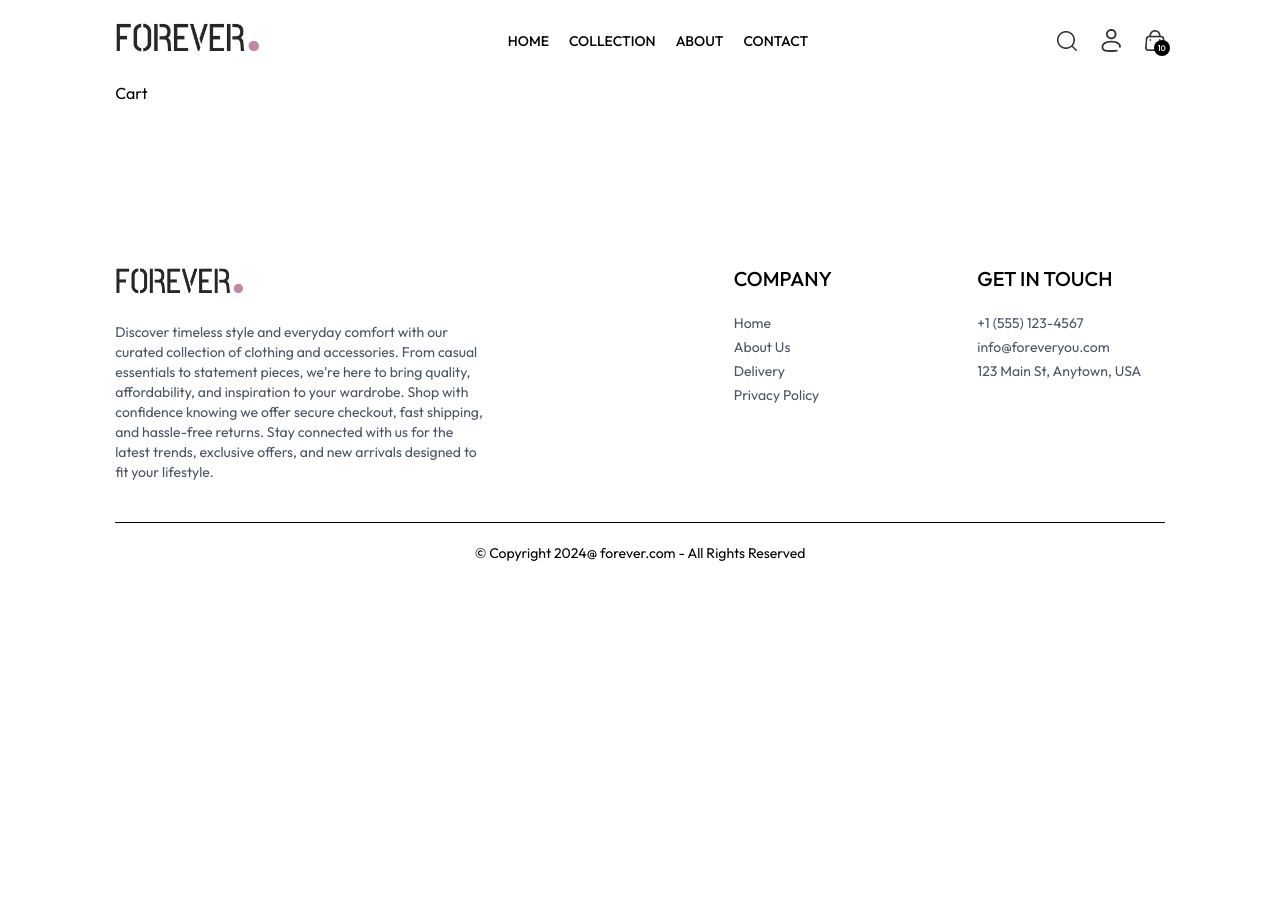
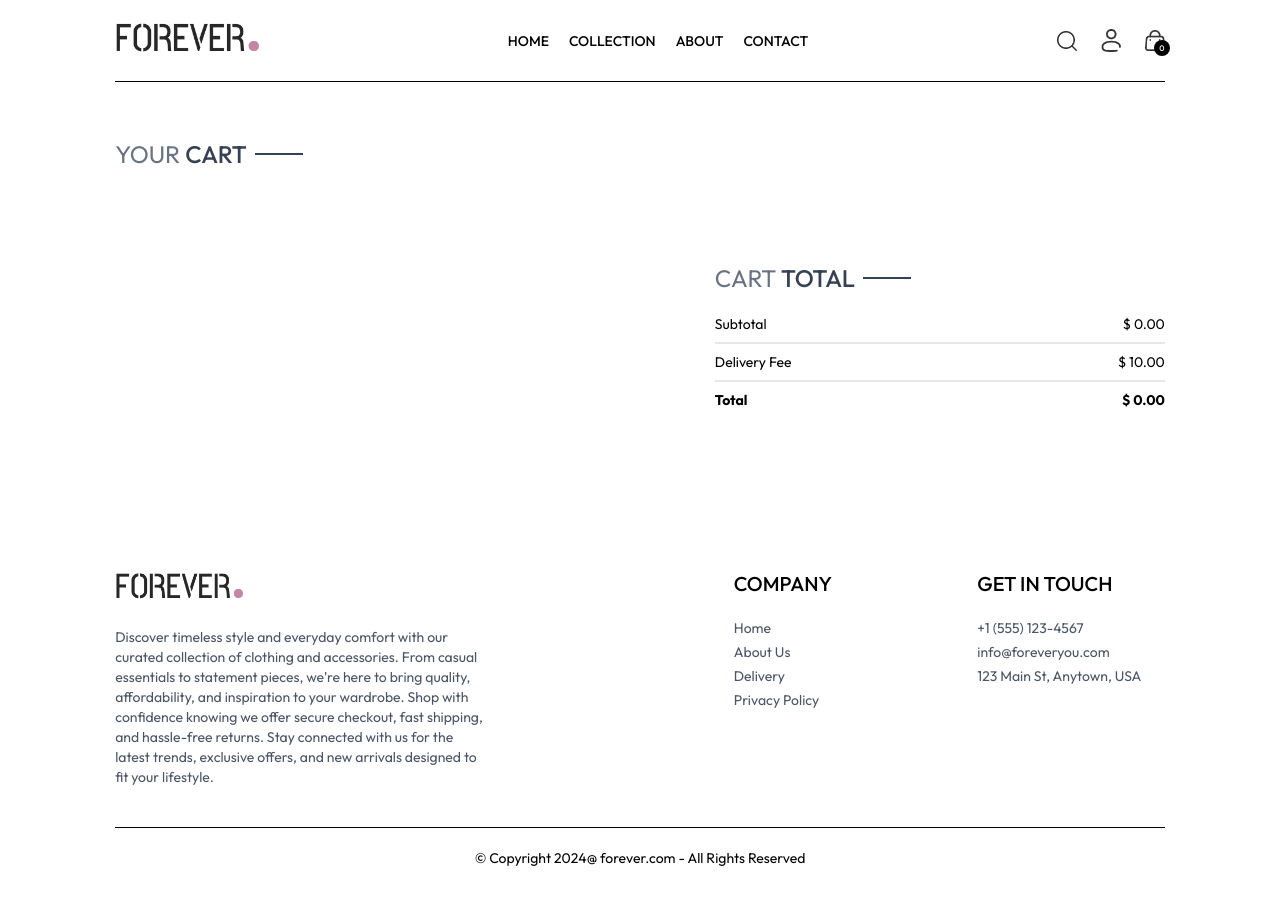
Before and after one commit to HunterBenX10/ecommerce-app, a React (Vite) app in the folder frontend/: page /cart in a window 1280 px wide. Shown: the top 904 px of the page. Before the commit the page ends 800 px from the top, so only its background shows below. Built offline with nearby package versions, Linux system fonts and the light colour scheme.

Commit message:
Added Cart Page and Cart item functionality

```diff
--- a/frontend/package.json
+++ b/frontend/package.json
@@ -10,17 +10,16 @@
     "preview": "vite preview"
   },
   "dependencies": {
-    "@tailwindcss/vite": "^4.1.12",
     "autoprefixer": "^10.4.21",
     "postcss": "^8.5.6",
     "react": "^19.1.1",
     "react-dom": "^19.1.1",
     "react-router-dom": "^7.8.1",
-    "react-toastify": "^11.0.5",
-    "tailwindcss": "^4.1.12"
+    "react-toastify": "^11.0.5"
   },
   "devDependencies": {
     "@eslint/js": "^9.33.0",
+    "@tailwindcss/vite": "^4.1.13",
     "@types/react": "^19.1.10",
     "@types/react-dom": "^19.1.7",
     "@vitejs/plugin-react": "^5.0.0",
@@ -28,6 +27,7 @@
     "eslint-plugin-react-hooks": "^5.2.0",
     "eslint-plugin-react-refresh": "^0.4.20",
     "globals": "^16.3.0",
+    "tailwindcss": "^4.1.13",
     "vite": "^7.1.2"
   }
 }
--- a/frontend/src/App.jsx
+++ b/frontend/src/App.jsx
@@ -12,10 +12,12 @@
 import Navbar from "./components/Navbar";
 import Footer from "./components/Footer";
 import SearchBar from "./components/SearchBar";
+import { ToastContainer } from 'react-toastify';
 
 const App = () => {
   return (
     <div className="px-4 sm:px-[5vw] md:px-[7vw] lg:px-[9vw]">
+      <ToastContainer />
       <Navbar />
       <SearchBar />
       <Routes>
--- /dev/null
+++ b/frontend/src/components/CartTotal.jsx
@@ -0,0 +1,38 @@
+import React from 'react'
+import { useContext } from 'react'
+import { ShopContext } from '../context/ShopContext'
+import Title from './Title'
+
+const CartTotal = () => {
+
+    const {currency, getCartAmount, delivery_fee } = useContext(ShopContext);
+
+
+  return (
+    <div className='w-full '>
+        <div className='text-2xl'>
+            <Title text1= {'CART'} text2={'TOTAL'} />
+
+        </div>
+
+        <div className="flex flex-col gap-2 mt-2 text-sm">
+            <div className="flex justify-between">
+                <p>Subtotal</p>
+                <p>{currency} {getCartAmount()}.00</p>
+            </div>
+            <hr className="border border-gray-200 h-px w-full" />
+            <div className="flex justify-between">
+                <p>Delivery Fee</p>
+                <p>{currency} {delivery_fee}.00</p>
+            </div>
+            <hr className="border border-gray-200 h-px w-full" />
+            <div className="flex justify-between">
+                <b>Total</b>
+                <b>{currency} {getCartAmount() === 0 ? 0 : getCartAmount() + delivery_fee}.00</b>
+            </div>
+        </div>
+    </div>
+  )
+}
+
+export default CartTotal
--- a/frontend/src/components/Navbar.jsx
+++ b/frontend/src/components/Navbar.jsx
@@ -6,7 +6,7 @@
 const Navbar = () => {
   const [visible, setVisible] = useState(false);
 
-  const { setShowSearch } = useContext(ShopContext);
+  const { setShowSearch, getCartCount } = useContext(ShopContext);
 
   return (
     <div className="flex items-center justify-between py-5 font-medium">
@@ -58,7 +58,7 @@
         <Link to="/cart" className="relative">
           <img src={assets.cart_icon} className="w-5 min-w-5" alt="cart icon" />
           <p className="absolute right-[-5px] bottom-[-5px] w-4 text-center leading-4 bg-black text-white aspect-square rounded-full text-[8px]">
-            10
+            {getCartCount()}
           </p>
         </Link>
 
--- a/frontend/src/context/ShopContext.jsx
+++ b/frontend/src/context/ShopContext.jsx
@@ -1,6 +1,8 @@
-import { createContext, useEffect, useState } from "react";
+import { createContext, useState } from "react";
 import { products } from "../assets/assets";
+import { toast } from "react-toastify";
 
+// eslint-disable-next-line react-refresh/only-export-components
 export const ShopContext = createContext();
 
 const ShopContextProvider = (props) => {
@@ -11,6 +13,12 @@
   const [cartItems, setCartItems] = useState({});
 
   const addToCart = async (itemId, size) => {
+
+    if (!size) {
+      toast.error("Please select a size!");
+      return;
+    }
+
     let cartData = structuredClone(cartItems);
 
     if (cartData[itemId]) {
@@ -27,9 +35,46 @@
     setCartItems(cartData);
   };
 
-  useEffect(() => {
-    console.log(cartItems);
-  }, [cartItems]);
+const getCartCount = () => {
+  let totalCount = 0;
+  for (const items in cartItems) {
+    for (const item in cartItems[items]) {
+      try {
+        if (cartItems[items][item] > 0) {
+          totalCount += cartItems[items][item];
+        }
+      } catch (error) {
+        console.error("Error accessing cart item quantity:", error);
+      }
+    }
+  }
+  return totalCount;
+}
+
+  const updateQuantity = async (itemId, size, quantity) => {
+    let cartData = structuredClone(cartItems);
+
+    cartData[itemId][size] = quantity;
+
+    setCartItems(cartData);
+  };
+
+  const getCartAmount = () => {
+    let totalAmount = 0;
+    for (const items in cartItems) {
+      let itemInfo = products.find((product) => product._id === items);
+      for (const item in cartItems[items]) {
+        try {
+          if (cartItems[items][item] > 0) {
+            totalAmount += cartItems[items][item] * itemInfo.price;
+          }
+        } catch (error) {
+          console.error("Error accessing cart item quantity:", error);
+        }
+      }
+    }
+    return totalAmount;
+  };
 
   const value = {
     products,
@@ -42,6 +87,10 @@
     cartItems,
     setCartItems,
     addToCart,
+    getCartCount,
+    updateQuantity,
+    getCartAmount
+
   };
 
   return (
--- a/frontend/src/pages/Cart.jsx
+++ b/frontend/src/pages/Cart.jsx
@@ -1,8 +1,73 @@
-import React from 'react'
+import React, { useState, useEffect, useContext } from 'react'
+import { ShopContext } from '../context/ShopContext'
+import Title from '../components/Title';
+import { assets } from '../assets/assets';
+import CartTotal from '../components/CartTotal';
 
 const Cart = () => {
+  const { products, cartItems, currency, updateQuantity } = useContext(ShopContext)
+
+  const [cartData, setCartData] = useState([]);
+
+  useEffect(() => {
+    const tempData = [];
+
+    for (const items in cartItems) {
+      for (const item in cartItems[items]) {
+        if (cartItems[items][item] > 0) {
+          tempData.push({
+            _id: items,
+            size: item,
+            quantity: cartItems[items][item]
+          });
+        }
+      }
+    }
+
+    setCartData(tempData);
+  }, [cartItems])
+
   return (
-    <div>Cart</div>
+    <div className='border-t pt-14'>
+      <div className="text-2xl mb-3">
+        <Title text1={'YOUR'} text2={'CART'} />
+
+
+      </div>
+
+      <div>
+        {
+          cartData.map((item, index) => {
+
+            const productData = products.find((product) => product._id === item._id);
+
+            return (
+              <div key={index} className='py-4 border-t border-b text-gray-700 grid grid-cols-[4fr_0.5fr_0.5fr] sm:grid-cols-[4fr_2fr_0.5fr] gap-4 items-center'>
+                <div className="flex items-start gap-6">
+                  <img className='w-16 sm:w-20' src={productData?.image[0]} alt="" />
+                  <div>
+                    <p className='text-xs sm:text-lg font-medium'>{productData?.name}</p>
+                    <div className='flex items-center gap-5 mt-2'>
+                      <p>{currency}{productData.price}</p>
+                      <p className='px-2 sm:px-3 sm:py-1 border bg-slate-50'>{item.size}</p>
+                    </div>
+                  </div>
+                </div>
+                <input onChange={(e) => e.target.value === '' || e.target.value === '0' ? null : updateQuantity(item._id, item.size, Number(e.target.value))} className='border max-w-10 sm:max-w-20 px-1 sm:px-2 py-1'  type="number" min={1} defaultValue={item.quantity}  />
+                <img onClick={() => updateQuantity(item._id, item.size, 0)} className='w-4 mr-4 sm:w-5 cursor-pointer' src={assets.bin_icon} alt="" />
+              </div>
+
+            )
+          })}
+
+      </div>
+
+      <div className="flex justify-end my-20">
+          <div className="w-full sm:w-[450px]">
+            <CartTotal />
+          </div>
+      </div>
+    </div>
   )
 }
 
```
Also changed, not shown: 1 other file (tests, documents, lock files or other folders).
